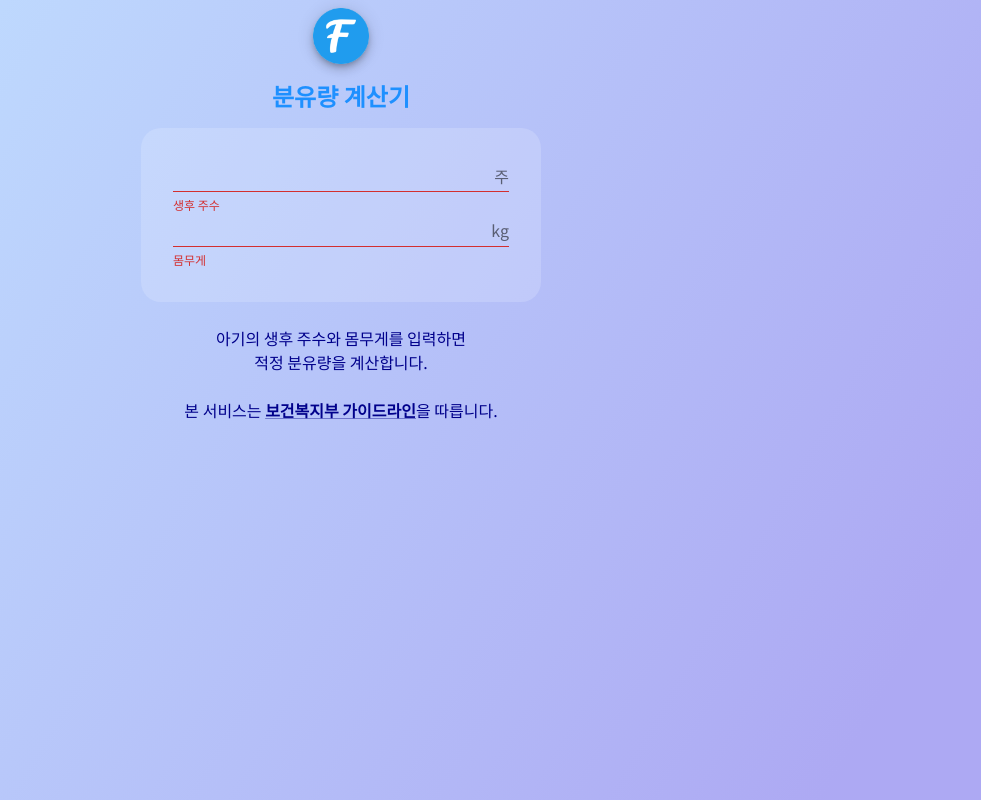
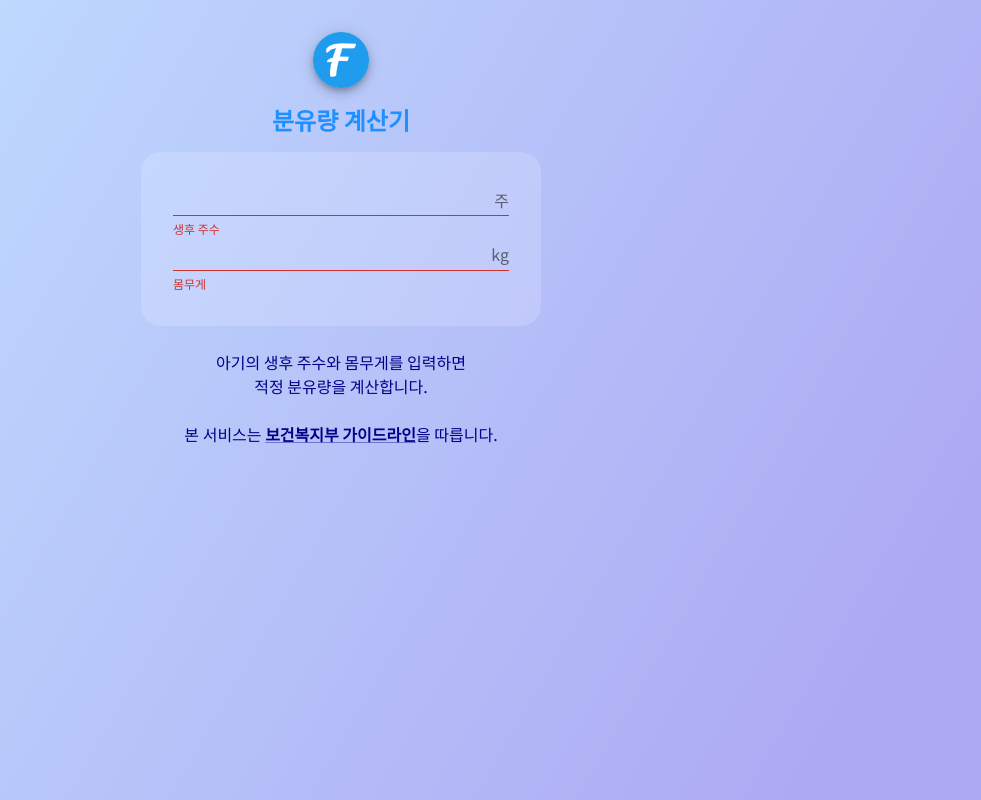
Before and after one commit to wookjaejoe/feeding-calculator, a React (Create React App) app: page / in a window 1280 px wide. Shown: the whole page, without its empty margins (299-1280 px from the left). Built offline with nearby package versions, Linux system fonts and the light colour scheme.

Commit message:
단순 디자인 변경

```diff
--- a/src/App.js
+++ b/src/App.js
@@ -69,7 +69,8 @@ function App() {
       height: "100vh",
       alignItems: "center",
       boxSizing: "border-box",
-      padding: 1
+      paddingX: 1,
+      paddingY: 4
     }}>
 
       <Fab>
```
